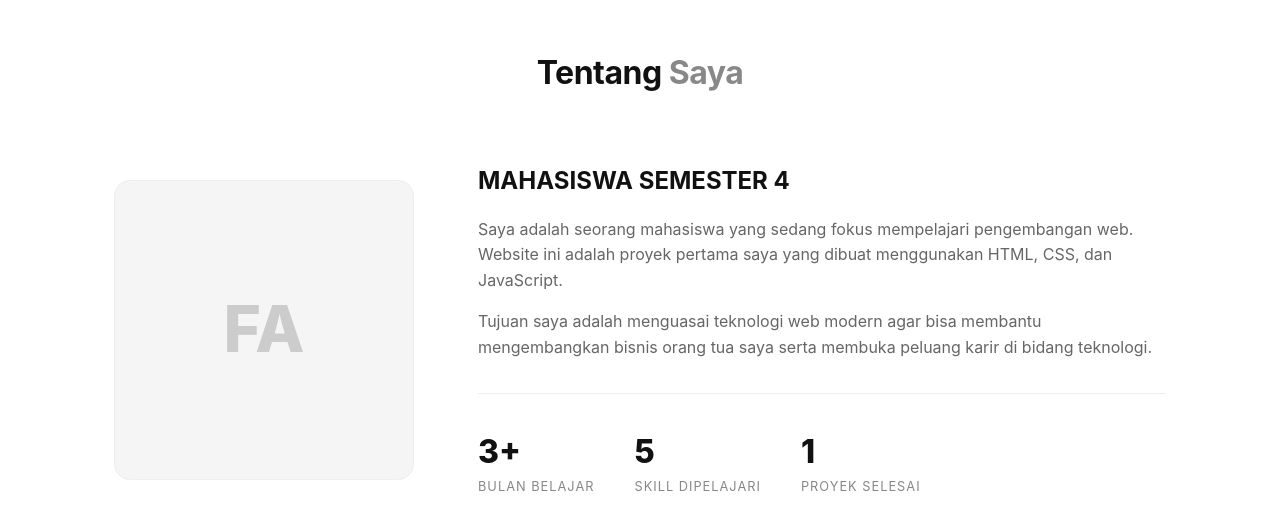
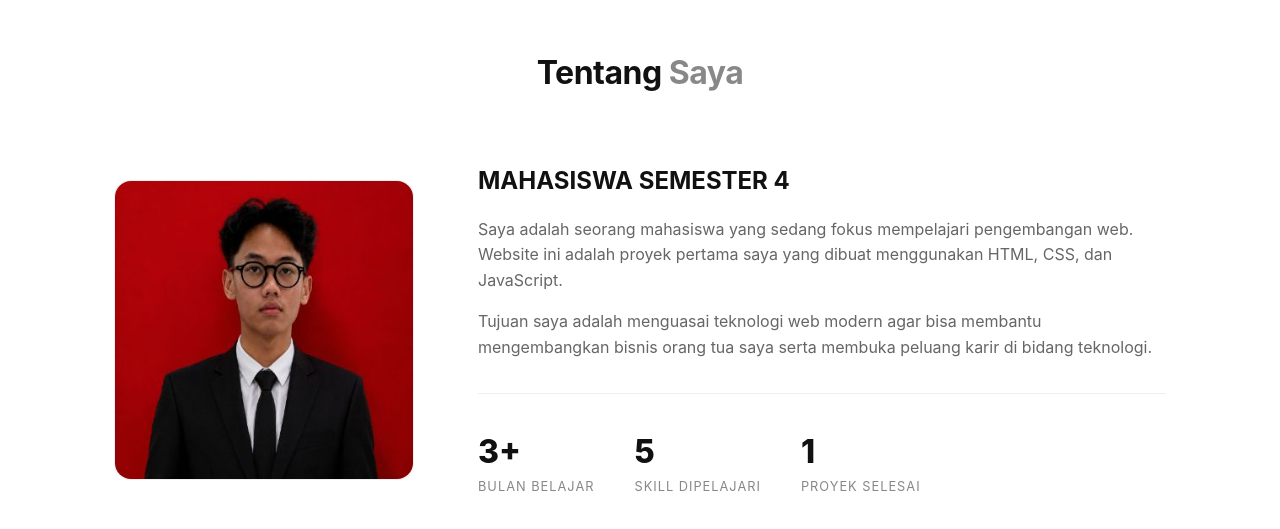
Before and after one commit to fadhiladikafarma/portofolio, a plain HTML site: page frontend/index.html in a window 1280 px wide. Shown: the part 849-1378 px from the top of the page. Drawn offline with Linux system fonts and the light colour scheme; no server answers.

Commit message:
Tambah foto profil

```diff
--- a/backend/static/css/style.css
+++ b/backend/static/css/style.css
@@ -260,6 +260,13 @@ ul {
     font-size: 4rem;
     font-weight: 800;
     color: #ccc;
+}
+
+.about-photo {
+    width: 100%;
+    height: 100%;
+    object-fit: cover;
+    border-radius: 16px;
 }
 
 .about-text h3 {
--- a/frontend/css/style.css
+++ b/frontend/css/style.css
@@ -260,6 +260,13 @@ ul {
     font-size: 4rem;
     font-weight: 800;
     color: #ccc;
+}
+
+.about-photo {
+    width: 100%;
+    height: 100%;
+    object-fit: cover;
+    border-radius: 16px;
 }
 
 .about-text h3 {
--- a/frontend/index.html
+++ b/frontend/index.html
@@ -33,7 +33,7 @@
             <div class="hero-content">
                 <span class="hero-subtitle">Mahasiswa & Web Developer</span>
                 <h1 class="hero-title">Halo, saya <span>Fadhil Adika</span></h1>
-                <p class="hero-desc">Seorang mahasiswa dari universitas biasa yang sedang belajar membangun web untuk kebutuhan bisnis.</p>
+                <p class="hero-desc">Seorang mahasiswa dari universitas gunadarma yang sedang belajar membangun web untuk kebutuhan bisnis.</p>
                 <div class="hero-actions">
                     <a href="#projects" class="btn btn-primary">Lihat Proyek</a>
                     <a href="#contact" class="btn btn-outline">Hubungi Saya</a>
@@ -48,7 +48,7 @@
             <div class="about-grid">
                 <div class="about-image">
                     <div class="about-image-box">
-                        <span class="initials">FA</span>
+                        <img src="images/foto-saya.jpg" alt="Foto Saya" class="about-photo">
                     </div>
                 </div>
                 <div class="about-text">
```
Also changed, not shown: backend/templates/index.html (+2 -2 lines), backend/foto 3x4 fadhil.jpg (added), backend/static/images/foto-saya.jpg (added), frontend/images/foto-saya.jpg (added).
